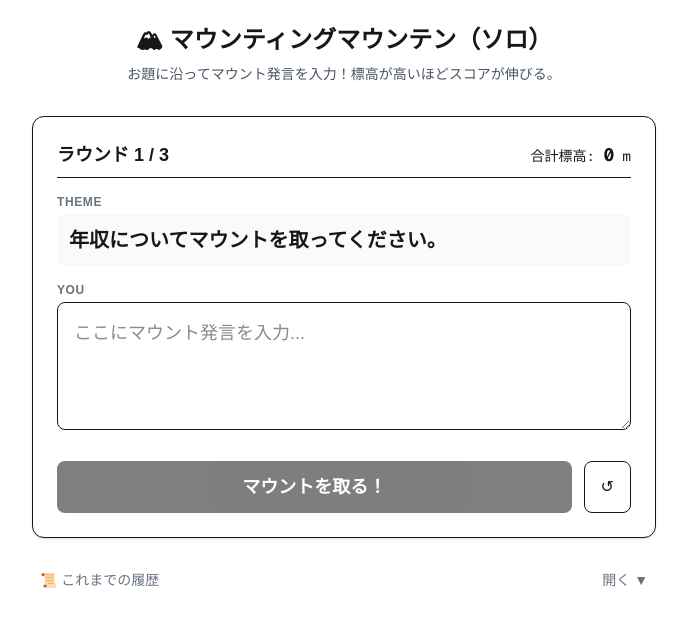
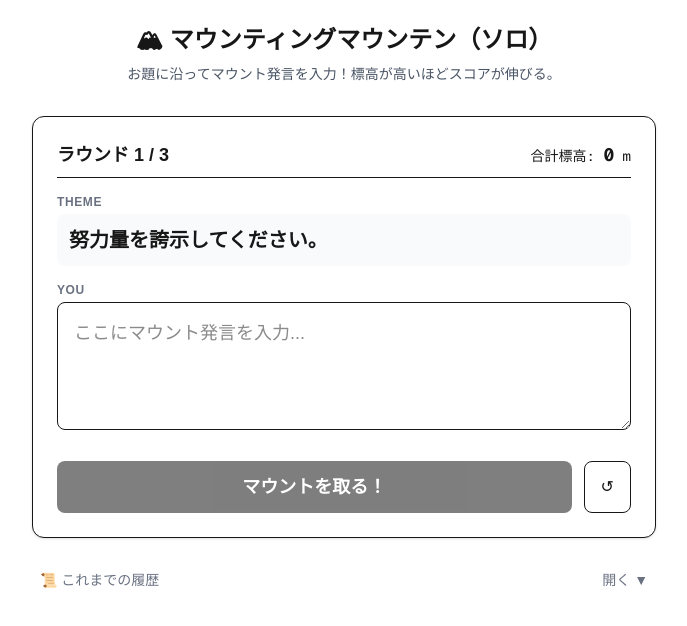
Before and after one commit to AliceWonerfulWorld/mounting_mountain, a Next.js app: page /solo in a window 1280 px wide. Shown: the top 626 px of the page, without its empty margins (296-983 px from the left). Built offline with nearby package versions, Linux system fonts and the light colour scheme.

Commit message:
feat: ソロプレイページとプロンプト選択のためのランダムユーティリティを追加

```diff
--- a/src/app/solo/page.tsx
+++ b/src/app/solo/page.tsx
@@ -4,6 +4,7 @@ import { useMemo, useState } from "react";
 import type { GameState, Round } from "@/types/game";
 import { PROMPTS } from "@/lib/prompts";
 import { MountainView } from "@/components/MountainView";
+import { pickN } from "@/lib/random";
 
 function createRounds(promptTexts: string[], roundCount: number): Round[] {
   return promptTexts.slice(0, roundCount).map((p, i) => ({
@@ -16,11 +17,10 @@ export default function SoloPage() {
   // ラウンド数（まずは3で固定がデモ安定）
   const ROUND_COUNT = 3;
 
-  // PROMPTS から text だけ抜き出し（GameStateはstring[]で運用）
-  const promptTexts = useMemo(() => PROMPTS.map((p) => p.text), []);
-
   const [game, setGame] = useState<GameState>(() => {
-    const rounds = createRounds(promptTexts, ROUND_COUNT);
+    // 初期化時にランダムに選ぶ
+    const selectedPrompts = pickN(PROMPTS, ROUND_COUNT).map((p) => p.text);
+    const rounds = createRounds(selectedPrompts, ROUND_COUNT);
     return {
       mode: "solo",
       status: "playing",
@@ -102,7 +102,9 @@ export default function SoloPage() {
   }
 
   function resetGame() {
-    const rounds = createRounds(promptTexts, ROUND_COUNT);
+    // リセット時もランダムに再抽選
+    const selectedPrompts = pickN(PROMPTS, ROUND_COUNT).map((p) => p.text);
+    const rounds = createRounds(selectedPrompts, ROUND_COUNT);
     setGame({
       mode: "solo",
       status: "playing",
--- /dev/null
+++ b/src/lib/random.ts
@@ -0,0 +1,13 @@
+export function shuffle<T>(array: T[]): T[] {
+    const newArray = [...array];
+    for (let i = newArray.length - 1; i > 0; i--) {
+        const j = Math.floor(Math.random() * (i + 1));
+        [newArray[i], newArray[j]] = [newArray[j], newArray[i]];
+    }
+    return newArray;
+}
+
+export function pickN<T>(array: T[], n: number): T[] {
+    const shuffled = shuffle(array);
+    return shuffled.slice(0, Math.min(n, array.length));
+}
```
